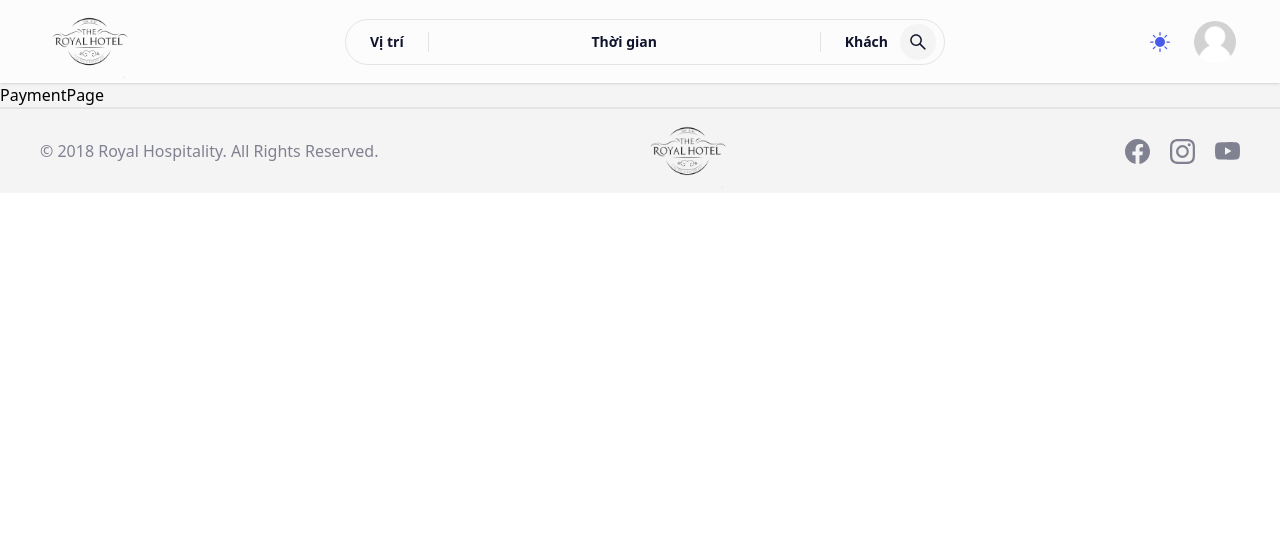
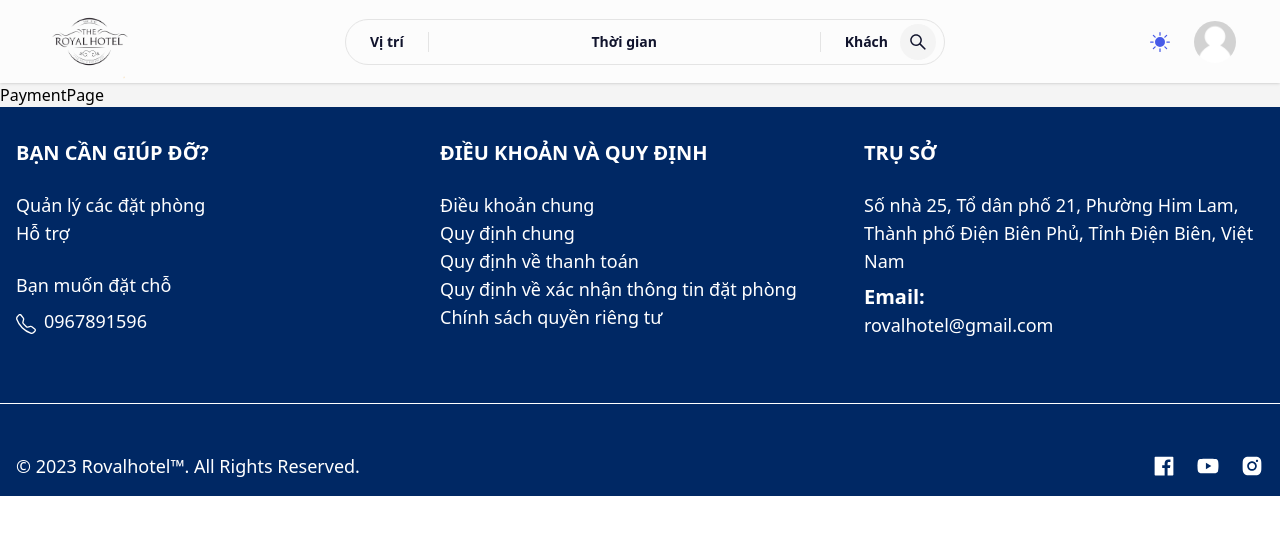
Before and after one commit to vantiendeptrai/datn, a React (Vite) app in the folder FE/: page /payment in a window 1280 px wide. Shown: the top 534 px of the page. Built offline with nearby package versions, Linux system fonts and the light colour scheme.

Commit message:
feat:[FE] Footer refs: DTN-33

```diff
--- a/FE/src/components/Footer/Footer.tsx
+++ b/FE/src/components/Footer/Footer.tsx
@@ -1,78 +1,95 @@
-import { BsFacebook, BsYoutube, BsInstagram } from "react-icons/bs";
+import { BsTelephone } from "react-icons/bs";
 
 import { Container, Logo } from "..";
+import { Link } from "react-router-dom";
+import { AiFillFacebook, AiFillInstagram, AiFillYoutube } from "react-icons/ai";
 
 const Footer = () => {
   return (
     <>
-      <div
-        className="
-        py-6
-        md:py-0
-        border-t-2
-        border-divideLight
-        dark:border-divideDark"
-      >
-        <Container>
-          <div
-            className="
-            flex
-            flex-col-reverse
-            md:flex-row
-            gap-3
-            md:gap-32
-            justify-between
-            items-center"
-          >
-            <div
-              className="
-              text-center
-              text-textLight2nd
-              dark:text-textDark2nd"
-            >
-              © 2018 Royal Hospitality. All Rights Reserved.
+      <footer className="bg-[#002864] dark:bg-gray-900">
+        <div className="mx-auto w-full max-w-screen-xl p-4 py-6 lg:py-8">
+          <div className="grid grid-cols-2 gap-8 sm:gap-6 sm:grid-cols-3">
+            <div>
+              <h2 className="mb-6 text-xl text-[#ffffff] uppercase font-semibold dark:text-[#ffffff]">BẠN CẦN GIÚP ĐỠ?</h2>
+              <ul className="text-[#ffffff] dark:text-gray-400 text-lg">
+                <li className="">
+                  <Link to="/" className="hover:underline">Quản lý các đặt phòng</Link>
+                </li>
+                <li>
+                  <Link to="/" className="hover:underline">Hỗ trợ</Link>
+                </li>
+                <li>
+                  <p className="mt-6">Bạn muốn đặt chỗ</p>
+                </li>
+                <li className="mt-2">
+                  <span className="" ><BsTelephone className="inline-block h-5 w-5" /></span>
+                  <span className="px-2" >0967891596</span>
+                </li>
+              </ul>
             </div>
-
-            <div
-              className="
-              mr-0
-              md:mr-32"
-            >
-              <Logo />
+            <div>
+              <h2 className="mb-6 text-xl font-semibold text-[#ffffff] uppercase dark:text-[#ffffff]">ĐIỀU KHOẢN VÀ QUY ĐỊNH</h2>
+              <ul className="text-[#ffffff] dark:text-gray-400 text-lg">
+                <li>
+                  <Link to="/" className="hover:underline ">Điều khoản chung</Link>
+                </li>
+                <li>
+                  <Link to="/" className="hover:underline">Quy định chung</Link>
+                </li>
+                <li>
+                  <Link to="/" className="hover:underline">Quy định về thanh toán</Link>
+                </li>
+                <li>
+                  <Link to="/" className="hover:underline">Quy định về xác nhận thông tin đặt phòng</Link>
+                </li>
+                <li>
+                  <Link to="/" className="hover:underline">Chính sách quyền riêng tư</Link>
+                </li>
+              </ul>
             </div>
-
-            <div
-              className="
-              flex
-              gap-5"
-            >
-              <BsFacebook
-                size={25}
-                className="
-                cursor-pointer
-                text-textLight2nd
-                dark:text-textDark2nd"
-              />
-              <BsInstagram
-                size={25}
-                className="
-                cursor-pointer
-                text-textLight2nd
-                dark:text-textDark2nd"
-              />
-              <BsYoutube
-                size={25}
-                className="
-                cursor-pointer
-                text-textLight2nd
-                dark:text-textDark2nd"
-              />
+            <div>
+              <h2 className="mb-6 text-xl font-semibold text-[#ffffff] uppercase dark:text-[#ffffff]">TRỤ SỞ</h2>
+              <ul className="text-[#ffffff] dark:text-gray-400 text-lg">
+                <li>
+                  <p>Số nhà 25, Tổ dân phố 21, Phường Him Lam, Thành phố Điện Biên Phủ, Tỉnh Điện Biên, Việt Nam</p>
+                </li>
+                <li>
+                  <p className="text-xl font-semibold mt-2">Email:</p>
+                  <p className="text-lg">rovalhotel@gmail.com</p>
+                </li>
+              </ul>
             </div>
           </div>
-        </Container>
-      </div>
+        </div>
+        <hr className="my-6 border-white w-full sm:mx-auto dark:border-gray-700 lg:my-8" />
+        <div className="mx-auto w-full max-w-screen-xl p-4 py-4 lg:py-4">
+
+          <div className="mx-auto sm:flex sm:items-center sm:justify-between">
+            <span className="text-lg text-[#ffffff] sm:text-center dark:text-gray-400">© 2023 <Link to="/" className="hover:underline">Rovalhotel™</Link>. All Rights Reserved.
+            </span>
+            <div className="flex  mt-4 space-x-5 sm:justify-center sm:mt-0">
+              <Link to="#" className="text-[#ffffff] hover:text-gray-900 dark:hover:text-[#ffffff]">
+                <AiFillFacebook className="w-6 h-6" />
+                <span className="sr-only">Facebook page</span>
+              </Link>
+              <Link to="#" className="text-[#ffffff] hover:text-gray-900 dark:hover:text-[#ffffff]">
+                <AiFillYoutube className="w-6 h-6" />
+                <span className="sr-only">Youtube</span>
+              </Link>
+              <Link to="#" className="text-[#ffffff] hover:text-gray-900 dark:hover:text-[#ffffff]">
+                <AiFillInstagram className="w-6 h-6" />
+                <span className="sr-only">Instagram page</span>
+              </Link>
+
+            </div>
+          </div>
+        </div>
+        {/* <hr className="border-t border-white w-full my-6 dark:border-gray-700" /> */}
+      </footer>
+
+
     </>
   );
 };
-
 export default Footer;
```
